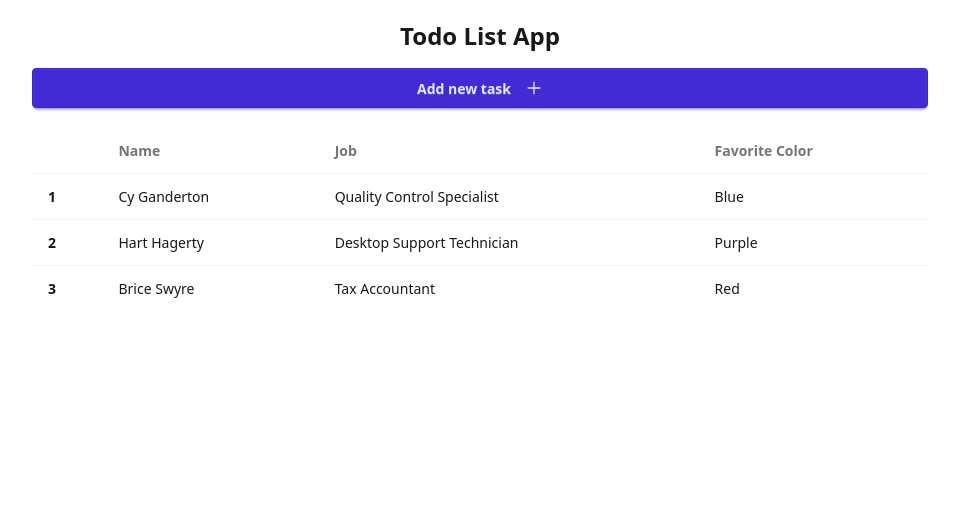
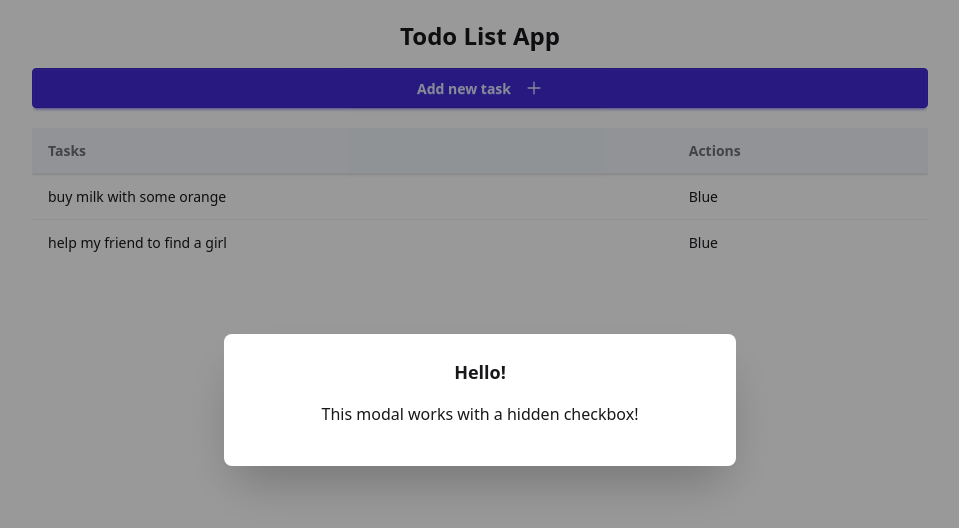
Before and after one commit to Praveen-DR/simple-todo-app, a Next.js app: page / in a window 1280 px wide. Both pictures are taken after a click on the button "Add new task". Shown: the top 528 px of the page, without its empty margins (160-1119 px from the left). Built offline with nearby package versions, Linux system fonts and the light colour scheme; data requests are answered from the project's data file.

Commit message:
Update: Added Modal

```diff
--- /dev/null
+++ b/api.ts
@@ -0,0 +1,9 @@
+import { ITask } from "./types/tasks";
+
+const baseUrl = 'http://localhost:3001';
+
+export const getAllTodos = async (): Promise<ITask[]> => {
+    const res = await fetch(`${baseUrl}/tasks`);
+    const todos = await res.json();
+    return todos;
+}
--- a/app/components/AddTask.tsx
+++ b/app/components/AddTask.tsx
@@ -1,11 +1,19 @@
+"use client"
 import { AiOutlinePlus } from 'react-icons/ai'
+import {Modal} from './Modal'
+import { useState } from 'react'
 
 const AddTask = () => {
+    const [modalOpen, setModalOpen] = useState<boolean>(false);
     return (
         <>
             <div>
-                <button className=" btn btn-primary w-full">Add new task
-                <AiOutlinePlus className='ml-2' size={18}/></button>
+                <button onClick={() => setModalOpen(true)}
+                className=" btn btn-primary w-full">
+                    Add new task
+                <AiOutlinePlus className='ml-2' size={18}/>
+                </button>
+                <Modal modalOpen = {modalOpen} setModalOpen={setModalOpen} />
             </div>
         </>
     )
--- /dev/null
+++ b/app/components/Modal.tsx
@@ -0,0 +1,22 @@
+interface ModalProps {
+    modalOpen: boolean;
+    setModalOpen:(open : boolean) => boolean | void;
+}
+
+const Modal: React.FC<ModalProps> = ({modalOpen, setModalOpen}) => {
+    return (
+        <>
+            <div className={`modal ${modalOpen ? "modal-open" : ""}`}>
+                <div className="modal-box">
+                    <h3 className="text-lg font-bold">Hello!</h3>
+                    <p  className="py-4">This modal works with a hidden checkbox!</p>
+                </div>
+                <label
+                onClick={() => setModalOpen(false)}
+                className="modal-backdrop" >Close</label>
+            </div>
+        </>
+    )
+}
+
+export {Modal}
--- /dev/null
+++ b/app/components/Task.tsx
@@ -0,0 +1,18 @@
+import { ITask } from "@/types/tasks"
+
+interface TaskProps {
+    task: ITask
+}
+
+const Task: React.FC<TaskProps> = ({task}) => {
+    return (
+        <>
+            <tr key={task.id}>
+                <td>{task.text}</td>
+                <td>Blue</td>
+            </tr>
+        </>
+    )
+}
+
+export default Task
--- a/app/components/TodoList.tsx
+++ b/app/components/TodoList.tsx
@@ -1,41 +1,28 @@
+import { ITask } from "@/types/tasks"
+import Task from "./Task"
 
+interface TodoListProps {
+    tasks: ITask[]
+}
 
-const TodoList = () => {
+const TodoList: React.FC<TodoListProps> = ({ tasks }) => {
     return (
         <>
             <div className="overflow-x-auto">
                 <table className="table">
                     {/* head */}
                     <thead>
-                        <tr>
-                            <th></th>
-                            <th>Name</th>
-                            <th>Job</th>
-                            <th>Favorite Color</th>
+                        <tr className="shadow bg-slate-100">
+                            <th>Tasks</th>
+                            <th>Actions</th>
                         </tr>
                     </thead>
                     <tbody>
-                        {/* row 1 */}
-                        <tr>
-                            <th>1</th>
-                            <td>Cy Ganderton</td>
-                            <td>Quality Control Specialist</td>
-                            <td>Blue</td>
-                        </tr>
-                        {/* row 2 */}
-                        <tr>
-                            <th>2</th>
-                            <td>Hart Hagerty</td>
-                            <td>Desktop Support Technician</td>
-                            <td>Purple</td>
-                        </tr>
-                        {/* row 3 */}
-                        <tr>
-                            <th>3</th>
-                            <td>Brice Swyre</td>
-                            <td>Tax Accountant</td>
-                            <td>Red</td>
-                        </tr>
+                        {tasks.map((task) => (
+                            <Task key={task.id} task={task}/>
+                        ))}
+
+
                     </tbody>
                 </table>
             </div>
@@ -43,4 +30,4 @@ const TodoList = () => {
     )
 }
 
-export default TodoList
+export { TodoList }
--- a/app/page.tsx
+++ b/app/page.tsx
@@ -1,9 +1,13 @@
 import Image from "next/image";
 import { AddTask } from "./components/AddTask";
-import TodoList from "./components/TodoList";
+
+import { getAllTodos } from "@/api";
+import { TodoList } from "./components/TodoList";
 
 
-export default function Home() {
+export default async function Home() {
+  const tasks = await getAllTodos();
+  console.log(tasks);
   return (
     <>
       <main className="max-w-4xl mx-auto mt-4">
@@ -11,7 +15,7 @@ export default function Home() {
           <h1 className="text-2xl font-bold">Todo List App</h1>
           <AddTask />
         </div>
-        <TodoList />
+        <TodoList tasks={tasks} />
       </main>
     </>
   );
--- /dev/null
+++ b/data/todos.json
@@ -0,0 +1,13 @@
+{
+    "tasks": [
+        {
+            "id": "1",
+            "text": "buy milk with some orange"
+        },
+        {
+            "id": "2",
+            "text": "help my friend to find a girl"
+        }
+
+    ]
+}
--- a/package.json
+++ b/package.json
@@ -6,7 +6,8 @@
     "dev": "next dev",
     "build": "next build",
     "start": "next start",
-    "lint": "next lint"
+    "lint": "next lint",
+    "json-server":"json-server --watch data/todos.json --port 3001"
   },
   "dependencies": {
     "next": "15.3.3",
@@ -24,6 +25,7 @@
     "daisyui": "^5.0.43",
     "eslint": "^9",
     "eslint-config-next": "15.3.3",
+    "json-server": "^1.0.0-beta.3",
     "tailwindcss": "^4.1.8",
     "typescript": "^5"
   }
--- /dev/null
+++ b/types/tasks.ts
@@ -0,0 +1,4 @@
+export interface ITask {
+    id: string,
+    text: String
+}
```
Also changed, not shown: 1 other file (tests, documents, lock files or other folders).
